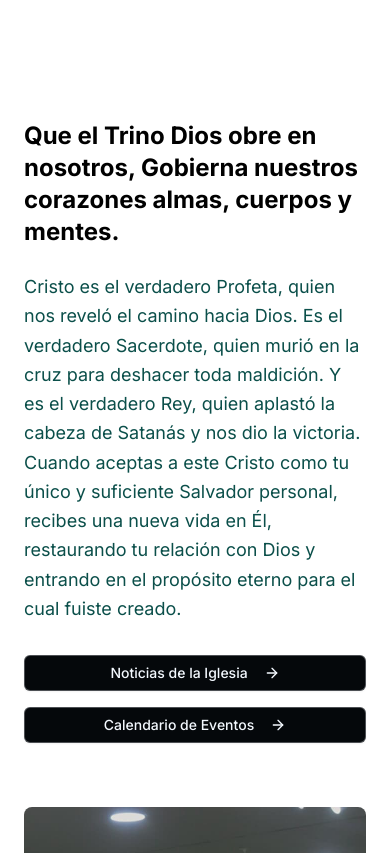
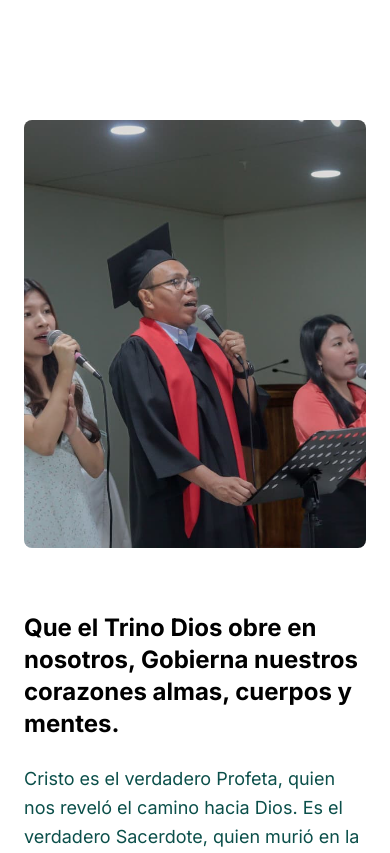
Before and after one commit to JonasSin/emanuel-page1, a Next.js app: page / in a window 390 px wide. Shown: the part 1280-2133 px from the top of the page. Built offline with nearby package versions, Linux system fonts and the light colour scheme.

Commit message:
Ajuste de direccion

```diff
--- a/components/about.tsx
+++ b/components/about.tsx
@@ -20,7 +20,7 @@ export default function About() {
         {/* Two Column Section */}
         <div className="grid lg:grid-cols-2 gap-16 lg:gap-24 items-start">
           {/* Left Column - Text */}
-          <div>
+          <div className="order-2 lg:order-1">
             <h3 className="text-2xl md:text-3xl font-bold text-black mb-6">
               Que el Trino Dios obre en nosotros, Gobierna nuestros corazones almas, cuerpos y mentes.
             </h3>
@@ -50,7 +50,7 @@ export default function About() {
           </div>
 
           {/* Right Column - Image */}
-          <div className="relative">
+          <div className="relative order-1 lg:order-2">
             <div className="relative aspect-[4/5] overflow-hidden rounded-lg">
               <Image
                 src={foto}
--- a/components/services.tsx
+++ b/components/services.tsx
@@ -92,10 +92,10 @@ export default function Services() {
                 </span>
               </div>
               <h3 className="text-3xl md:text-4xl font-bold text-foreground mb-4">
-                Betania, Ciudad de Panamá
+                Panamá, Provincia de Panamá - Bethania, Club X.
               </h3>
               <p className="text-lg text-muted-foreground mb-8 leading-relaxed">
-                Tiempos de adoración, enseñanza y oración donde como iglesia nos reunimos para escuchar la Palabra de Dios, fortalecer nuestra fe y crecer en comunión.
+               Sostenemos y disfrutamos el pacto de Dios las 24 horas del día, caminando bajo su soberanía absoluta y confiando plenamente en Su gobierno perfecto.
               </p>
               <Button className="bg-foreground text-background hover:bg-foreground/90">
                 Obtener Direcciones
@@ -103,7 +103,8 @@ export default function Services() {
             </div>
             <div className="aspect-video bg-background rounded-lg overflow-hidden">
               <iframe
-                src="https://www.google.com/maps/embed?pb=!1m18!1m12!1m3!1d15767.851756726285!2d-79.53!3d9.01!2m3!1f0!2f0!3f0!3m2!1i1024!2i768!4f13.1!3m3!1m2!1s0x0%3A0x0!2zOcKwMDAnMzYuMCJOIDc5wrAzMScxMi4wIlc!5e0!3m2!1sen!2spa!4v1234567890"
+                src="https://www.google.com/maps/embed?pb=!1m18!1m12!1m3!1d633.7452158117254!2d-79.52135098317981!3d9.013889003443543!2m3!1f0!2f0!3f0!3m2!1i1024!2i768!4f13.1!3m3!1m2!1s0x8faca915ac1e2b2b%3A0xfe34064ac755026f!2sRUTC%20Latinamerica!5e0!3m2!1ses!2spa!4v1776914110945!5m2!1ses!2spa"
+
                 width="100%"
                 height="100%"
                 style={{ border: 0 }}
```
